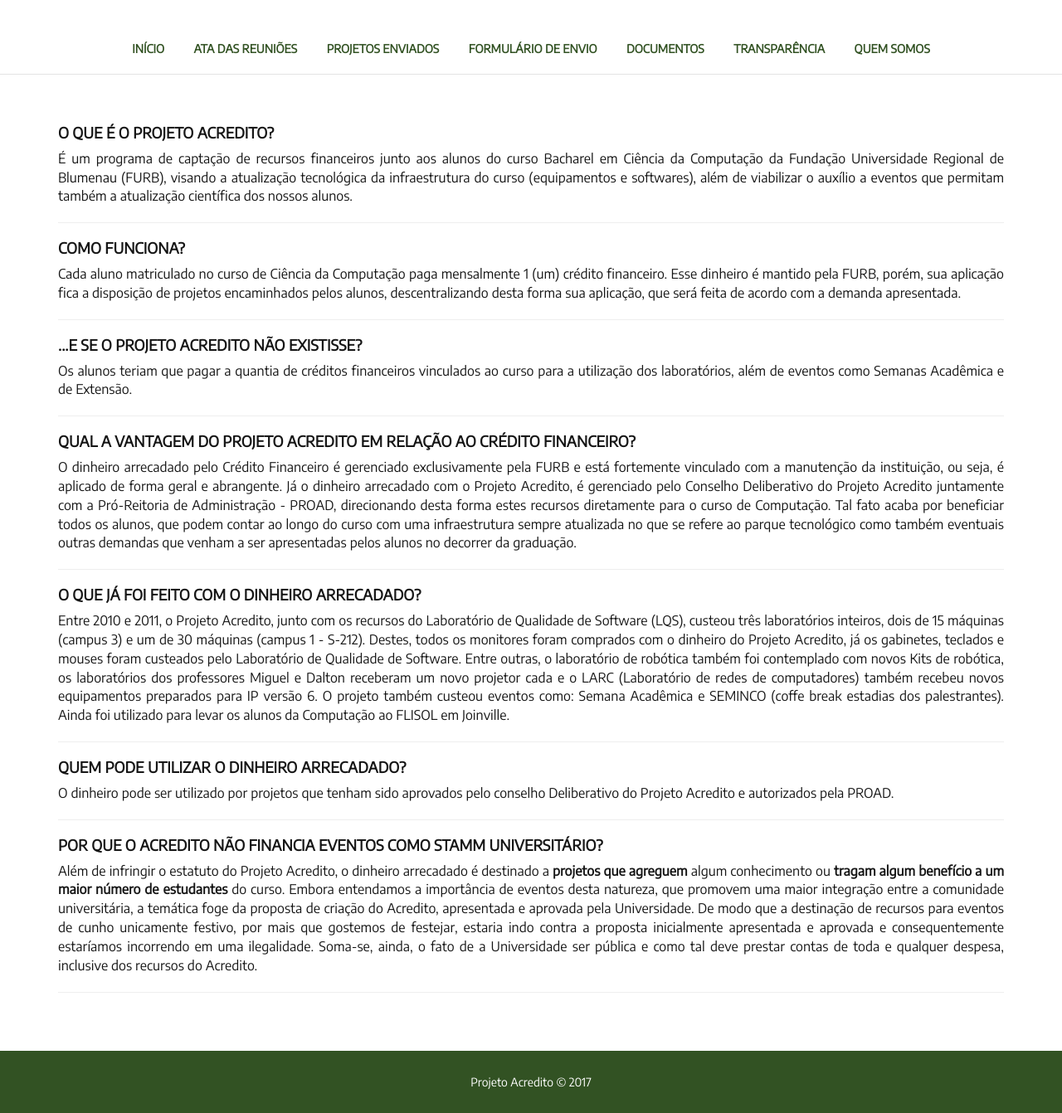
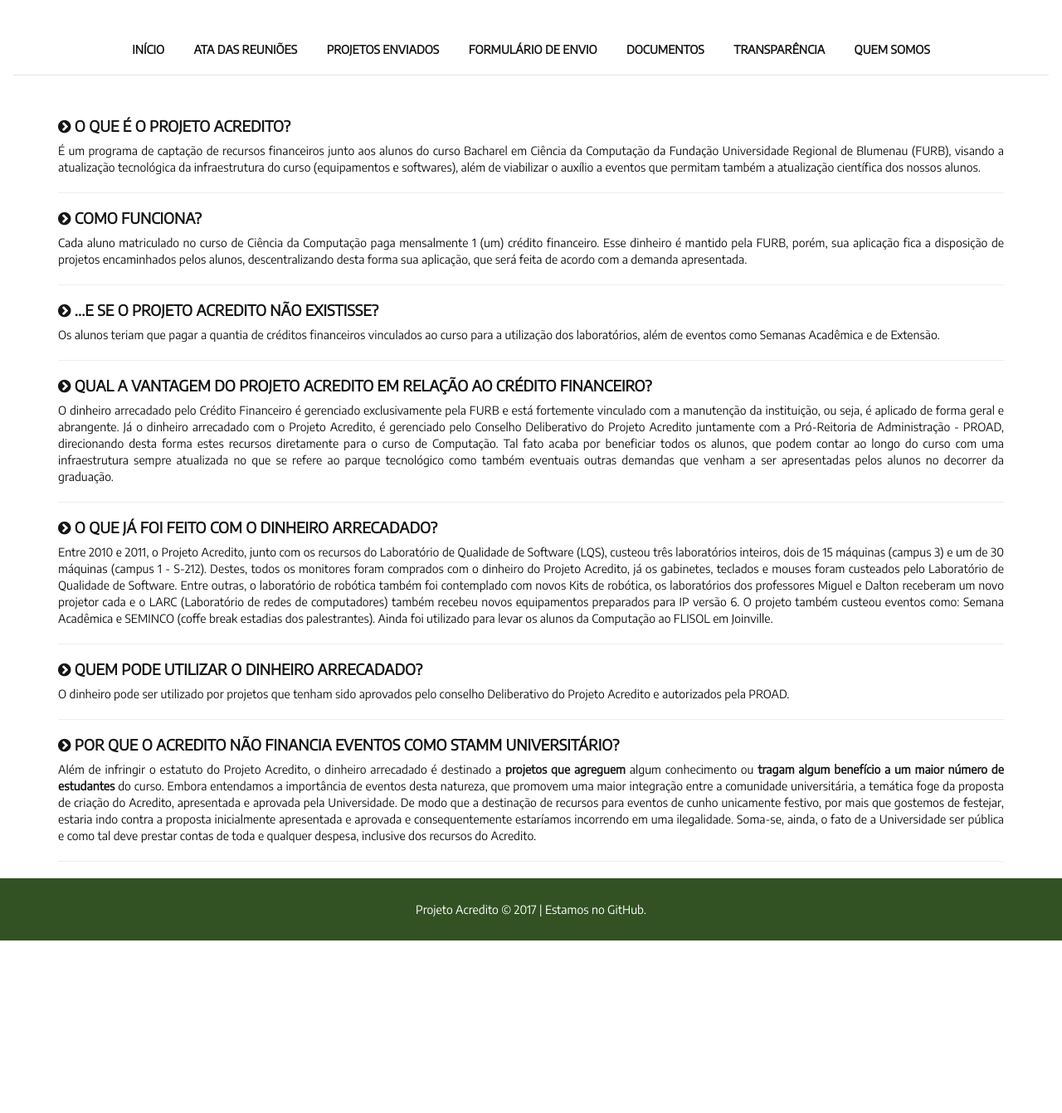
Before and after one commit to Calcomp/projeto-acredito, a PHP site: page / in a window 1280 px wide. Shown: the part 401-1743 px from the top of the page at 83% size. After the commit the page ends 1535 px from the top, so only its background shows below. Run offline with PHP 8.4, Linux system fonts and the light colour scheme.

Commit message:
Changed css rules

```diff
--- a/css/style.css
+++ b/css/style.css
@@ -40,9 +35,12 @@ p {
 }
 
 nav {
-  background-color:#325223 !important;
-  color: white;
+  background-color:white !important;
   border-color: white !important;
+}
+
+nav > div > ul > li > a {
+  color: #161616 !important;
 }
 
 .navbar-fixed-top .nav {
@@ -201,56 +136,3 @@ nav.navbar.navbar-default {
   display:inline-block !important;
   float:none;
 }
-
-.post-body {
-  margin-top:30px;
-  font-size:16px;
-}
-
-@media (min-width:992px) {
-  .post-title {
-    text-align:right;
-    padding-right:30px;
-  }
-}
-
-.post-title .author {
-  text-transform:uppercase;
-}
-
-.post-body figure {
-  margin-bottom:10px;
-  text-align:center;
-}
-
-.post-title .author span {
-  margin-left:5px;
-}
-
-.post-title h1 {
-  font-weight:bold;
-  margin-top:30px;
-}
-
-@media (max-width:767px) {
-  .post-title h1 {
-    margin-top:20px;
-    font-size:32px;
-    margin-bottom:10px;
-  }
-}
-
-footer {
-  padding:20px;
-  text-align:center;
-  background-color:#333;
-  color:#fff;
-}
-
-footer h5 {
-  color:inherit;
-}
-
-div.container.post {
-  margin-bottom:50px;
-}
--- a/index.php
+++ b/index.php
@@ -15,7 +15,7 @@
     <!---->
 	<link rel="stylesheet" href="css/style.css">
 
-	<link href="font-awesome/css/font-awesome.min.css" rel="stylesheet">
+	<link href="font-awesome/css/font-awesome.css" rel="stylesheet">
 
 
     <!-- HTML5 Shim and Respond.js IE8 support of HTML5 elements and media queries -->
@@ -33,34 +33,59 @@
 		<div class="container">
 			<div class="row">
 				<div class="col-md-12 col-sm-3" style="text-align: center;width: auto;">
-					<h1 id="titulo" style="background-color: white;color:#000;font-size: 80pt;">
-<strong>PROJETO&nbsp;ACREDITO</strong></h1>
+					<h1 id="titulo">PRO<wbr>JE<wbr>TO&nbsp;A<wbr>CRE<wbr>DI<wbr>TO</h1>
 					<h3><small class="subtitulo pull-right">Ciência da Computação - FURB</small></h3>
 				</div>
 			</div>
 		</div>
 	</div>
 
-	<div><?php include 'menu.php'; ?></div>
+	<nav class="navbar navbar-default">
+		<div class="container-fluid">
+			<ul class="nav nav-pills categories" style="font-weight:bold;">
+				<li>
+					<a href="index.php">INÍCIO</a>
+				</li>
+				<li>
+					<a href="atas.php">ATA DAS REUNIÕES</a>
+				</li>
+				<li>
+					<a href="projetos.php">PROJETOS ENVIADOS</a>
+				</li>
+				<li class="nav-item">
+					<a class="nav-link" href="formulario.php">FORMULÁRIO DE ENVIO</a>
+				</li>
+				<li class="nav-item">
+					<a class="nav-link" href="documentos.php">DOCUMENTOS </a>
+				</li>
+				<li class="nav-item">
+					<a class="nav-link" href="transparencia.php">TRANSPARÊNCIA</a>
+				</li>
+				<li class="nav-item">
+					<a class="nav-link" href="sobre.php">QUEM SOMOS</a>
+				</li>
+			</ul>
+		</div>
+	</nav>
 
 	<div class="container post">
 		<div class="row">
 			<div class="col-md-12 col-md-offset-0 post-body">
-				<h4>O que é o Projeto Acredito?</h4>
+				<h4><i class="fa fa-chevron-circle-right"></i>&nbsp;O que é o Projeto Acredito?</h4>
 				<p>É um programa de captação de recursos financeiros junto aos alunos do curso Bacharel em Ciência da Computação da Fundação Universidade
 					Regional de Blumenau (FURB), visando a atualização tecnológica da infraestrutura do curso (equipamentos e softwares),
 					além de viabilizar o auxílio a eventos que permitam também a atualização científica dos nossos alunos.</p>
 				<hr>
-				<h4>Como Funciona?</h4>
+				<h4><i class="fa fa-chevron-circle-right"></i>&nbsp;Como Funciona?</h4>
 				<p>Cada aluno matriculado no curso de Ciência da Computação paga mensalmente 1 (um) crédito financeiro. Esse dinheiro é
 					mantido pela FURB, porém, sua aplicação fica a disposição de projetos encaminhados pelos alunos, descentralizando desta
 					forma sua aplicação, que será feita de acordo com a demanda apresentada.</p>
 				<hr>
-				<h4>...E se o Projeto Acredito não existisse?</h4>
+				<h4><i class="fa fa-chevron-circle-right"></i>&nbsp;...E se o Projeto Acredito não existisse?</h4>
 				<p>Os alunos teriam que pagar a quantia de créditos financeiros vinculados ao curso para a utilização dos laboratórios,
 					além de eventos como Semanas Acadêmica e de Extensão.</p>
 				<hr>
-				<h4>Qual a vantagem do Projeto Acredito em relação ao Crédito Financeiro?</h4>
+				<h4><i class="fa fa-chevron-circle-right"></i>&nbsp;Qual a vantagem do Projeto Acredito em relação ao Crédito Financeiro?</h4>
 				<p>O dinheiro arrecadado pelo Crédito Financeiro é gerenciado exclusivamente pela FURB e está fortemente vinculado com a
 					manutenção da instituição, ou seja, é aplicado de forma geral e abrangente. Já o dinheiro arrecadado com o Projeto Acredito,
 					é gerenciado pelo Conselho Deliberativo do Projeto Acredito juntamente com a Pró-Reitoria de Administração - PROAD,
@@ -68,7 +93,7 @@
 					os alunos, que podem contar ao longo do curso com uma infraestrutura sempre atualizada no que se refere ao parque tecnológico
 					como também eventuais outras demandas que venham a ser apresentadas pelos alunos no decorrer da graduação.</p>
 				<hr>
-				<h4>O que já foi feito com o dinheiro arrecadado?</h4>
+				<h4><i class="fa fa-chevron-circle-right"></i>&nbsp;O que já foi feito com o dinheiro arrecadado?</h4>
 				<p>Entre 2010 e 2011, o Projeto Acredito, junto com os recursos do Laboratório de Qualidade de Software (LQS), custeou três
 					laboratórios inteiros, dois de 15 máquinas (campus 3) e um de 30 máquinas (campus 1 - S-212). Destes, todos os monitores
 					foram comprados com o dinheiro do Projeto Acredito, já os gabinetes, teclados e mouses foram custeados pelo Laboratório
@@ -78,11 +103,11 @@
 					e SEMINCO (coffe break estadias dos palestrantes). Ainda foi utilizado para levar os alunos da Computação ao FLISOL
 					em Joinville.</p>
 				<hr>
-				<h4>Quem pode utilizar o dinheiro arrecadado?</h4>
+				<h4><i class="fa fa-chevron-circle-right"></i>&nbsp;Quem pode utilizar o dinheiro arrecadado?</h4>
 				<p>O dinheiro pode ser utilizado por projetos que tenham sido aprovados pelo conselho Deliberativo do Projeto Acredito e
 					autorizados pela PROAD.</p>
 				<hr>
-				<h4>Por que o Acredito não financia eventos como Stamm Universitário?</h4>
+				<h4><i class="fa fa-chevron-circle-right"></i>&nbsp;Por que o Acredito não financia eventos como Stamm Universitário?</h4>
 				<p>Além de infringir o estatuto do Projeto Acredito, o dinheiro arrecadado é destinado a <strong>projetos que agreguem</strong> algum conhecimento
 					ou <strong>tragam algum benefício a um maior número de estudantes</strong> do curso. Embora entendamos a importância de eventos desta
 					natureza, que promovem uma maior integração entre a comunidade universitária, a temática foge da proposta de criação
@@ -97,7 +122,7 @@
 	</div>
 
 	<footer style="background-color:	#325223;">
-		<h5>Projeto Acredito&nbsp;© 2017</h5>
+		<h5>Projeto Acredito&nbsp;© 2017 | Estamos no <a target="_blank" class="git" alt="GitHub" href="https://www.github.com/calcomp/projeto-acredito">GitHub</a>.</h5>
 	</footer>
 
 	<a href="javascript:" id="return-top"><i class="fa fa-arrow-up" aria-hidden="true"></i></a>
--- a/menu.php
+++ b/menu.php
@@ -1,24 +1,34 @@
-<ul class="nav nav-pills categories" style="font-weight:bold;">
+  <div class="container-fluid">
+    <div class="navbar-header">
+      <button type="button" class="navbar-toggle" data-toggle="collapse" data-target="#myNavbar">
+        <span class="icon-bar"></span>
+        <span class="icon-bar"></span>
+        <span class="icon-bar"></span>
+      </button>
+    </div>
+    <div class="collapse navbar-collapse" id="myNavbar">
+		<ul class="nav navbar-nav categories" style="font-weight:bold;">
 			<li>
-			<a href="index.php">INÍCIO</a>
+				<a style="color:white !important;" href="index.php">INÍCIO</a>
 			</li>
 			<li>
-			<a href="atas.php">ATA DAS REUNIÕES</a>
+				<a style="color:white !important;" href="atas.php">ATA DAS REUNIÕES</a>
 			</li>
 			<li>
-			<a href="projetos.php">PROJETOS ENVIADOS</a>
+				<a style="color:white !important;" href="projetos.php">PROJETOS ENVIADOS</a>
 			</li>
 			<li class="nav-item">
-			<a class="nav-link" href="formulario.php">FORMULÁRIO DE ENVIO</a>
+				<a style="color:white !important;" class="nav-link" href="formulario.php">FORMULÁRIO DE ENVIO</a>
 			</li>
 			<li class="nav-item">
-			<a class="nav-link" href="documentos.php">DOCUMENTOS </a>
+				<a style="color:white !important;" class="nav-link" href="documentos.php">DOCUMENTOS </a>
 			</li>
 			<li class="nav-item">
-			<a class="nav-link" href="transparencia.php">TRANSPARÊNCIA</a>
+				<a style="color:white !important;" class="nav-link" href="transparencia.php">TRANSPARÊNCIA</a>
 			</li>
 			<li class="nav-item">
-			<a class="nav-link" href="sobre.php">QUEM SOMOS</a>
+				<a style="color:white !important;" class="nav-link" href="sobre.php">QUEM SOMOS</a>
 			</li>
 		</ul>
     </div>
+  </div>
```
Also changed, not shown: other parts of css/style.css (+32 -100 lines), css/logo-nav.css (+1 -7 lines). Lines whose indentation alone changed are shown as unchanged.
